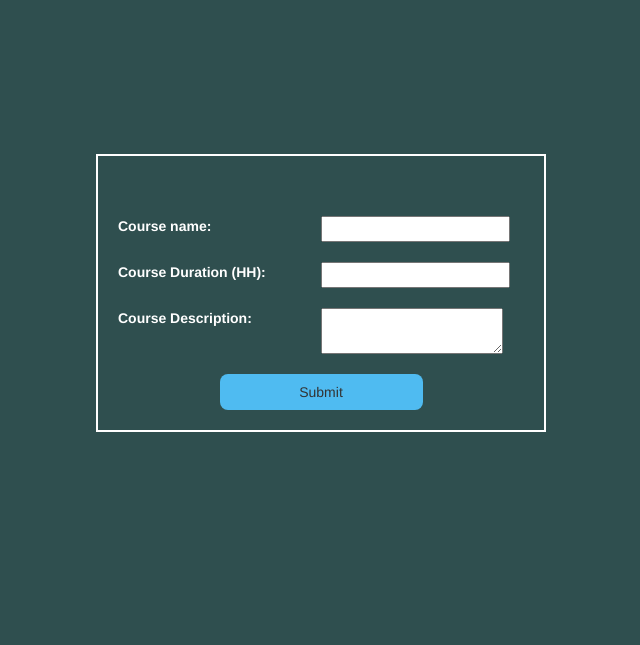
After one commit to jayparmar1301/tutor-crud-application, a Django app: page /courses/add in a window 1280 px wide. The commit adds this page. Shown: the top 645 px of the page, without its empty margins (319-959 px from the left). Run offline with Django 4.2, Linux system fonts and the light colour scheme; some libraries are stand-ins or nearby versions.

Commit message:
Course Add: Added 'add course' functionality in application

```diff
--- a/courses/urls.py
+++ b/courses/urls.py
@@ -4,7 +4,9 @@ from . import  views
 urlpatterns = [
     path('<int:id>', views.tutor_courses_homepage),
 
-    # path('add', views.add_new_course),
+    path('add', views.add_course_page),
+    path('add/new', views.add_new_course),
+
     # #path('add/tutor', views.add_tutor),
 
     # path('edit/<int:id>', views.edit_course),
--- a/courses/views.py
+++ b/courses/views.py
@@ -7,4 +7,21 @@ from tutor.models import Tutor_Info
 def tutor_courses_homepage(request, id):
     tutor = Tutor_Info.objects.get(id=id)
     courses = Course_Info.objects.filter(tutor_id=tutor.id)
-    return render(request, 'tutor_courses.html', context = {'courses': courses})
+    return render(request, 'tutor_courses.html', context = {'courses': courses, 'tutor_id': id})
+
+def add_course_page(request):
+    tutor_id = request.GET.get('id')
+    return render(request, 'add_course.html', context={'tutor_id': tutor_id})
+
+def add_new_course(request):
+    tutor_id = request.GET.get('tutor_id')
+    tutor = Tutor_Info.objects.get(id=tutor_id)
+    course_name = request.GET.get('course_name')
+    course_duration = request.GET.get('course_duration')
+    course_description = request.GET.get('course_description')
+    Course_Info.objects.create(course_name = course_name,
+                                course_duration = course_duration,
+                                course_description = course_description,
+                                tutor_id = tutor)
+
+    return redirect(f'/courses/{tutor_id}')
--- /dev/null
+++ b/templates/add_course.html
@@ -0,0 +1,53 @@
+
+{% extends 'base.html' %}
+
+{% block title %}
+Homepage
+{% endblock title %}
+
+{% block css%}
+<style>
+body {
+    background: darkslategrey !important;
+}
+
+#form {
+    border: 2px solid white !important;
+    max-width: 750px;
+    padding: 20px;
+    margin: 12% auto;
+    width: 450px;
+ }
+
+ label {
+    width: 50% !important;
+    float: left;
+    color: white;
+ }
+
+ input[type="submit"] {
+    width: 50%;
+    border: none;
+    background: #4fbbf1;
+    padding: 8px;
+    border-radius: 8px;
+}
+</style>
+{% endblock css%}
+
+{% block content %}
+<form id="form" action="/courses/add/new">
+    <input type="hidden" id="tutor_id" name="tutor_id" value="{{ tutor_id}}"><br><br>
+
+    <label for="course_name">Course name:</label>
+    <input type="text" id="course_name" name="course_name"><br><br>
+
+    <label for="course_duration">Course Duration (HH):</label>
+    <input type="text" id="course_duration" name="course_duration" ><br><br>
+
+    <label for="course_description">Course Description:</label>
+    <textarea style="width: 182px;" id="course_description" name="course_description" ></textarea><br><br>
+
+    <div style="text-align: center;"> <input type="submit" value="Submit">   </div>
+  </form>
+  {% endblock content %}
--- a/templates/tutor_courses.html
+++ b/templates/tutor_courses.html
@@ -20,7 +20,7 @@ Homepage
 {% endblock css%}
 
 {% block content %}
-<a id="new-course" href="add"> Add Course </a>
+<a id="new-course" href="add?id={{ tutor_id }}"> Add Course </a>
 <div style="margin: 10px;">
 <table id="table_id" class="table table-striped table-bordered">
     <thead>
```
